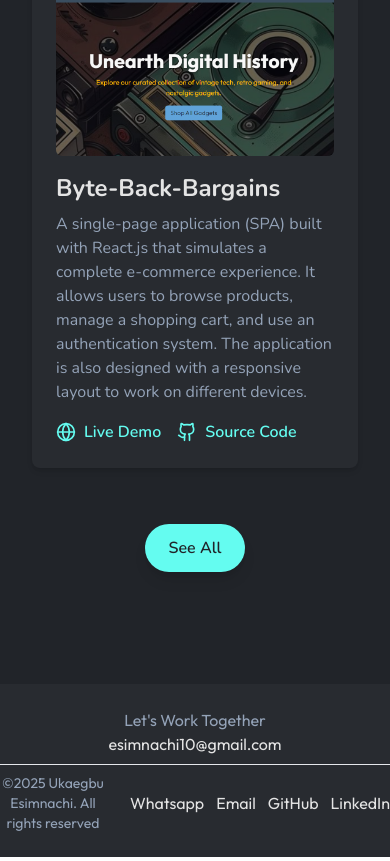
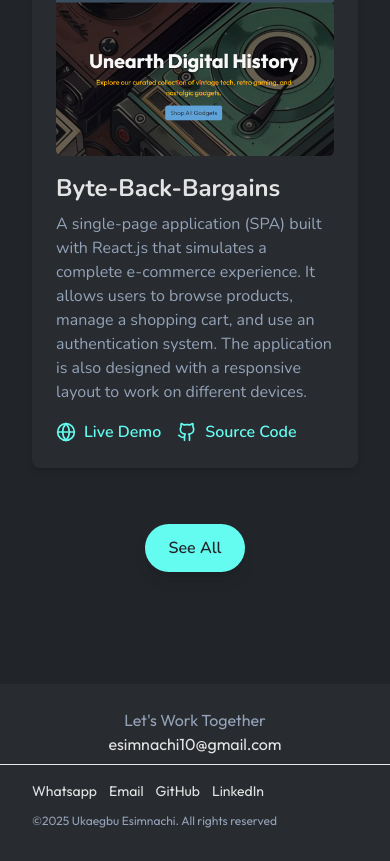
Before and after one commit to Arnold-A-ex/Portfolio, a React (Vite) app: page / in a window 390 px wide. Shown: the part 4282-5143 px from the top of the page. Built offline with nearby package versions, Linux system fonts and the light colour scheme.

Commit message:
footer adjustments

```diff
--- a/src/components/Footer.tsx
+++ b/src/components/Footer.tsx
@@ -8,14 +8,15 @@ const Footer = () => {
                 <p className="text-secondary ">Let's Work Together</p>
                 <span>esimnachi10@gmail.com</span>
                 <hr className="text-secondary"/>
-                <div className="flex justify-between items-center space-x-6">
-                    <p className="text-sm text-secondary">  &copy;{ currentYear } Ukaegbu Esimnachi. All rights reserved</p>
-                    <div className="flex gap-x-3">
+                <div className="md:flex justify-between items-center space-x-6 p-2">
+                    <p className="text-sm text-secondary hidden md:block">  &copy;{ currentYear } Ukaegbu Esimnachi. All rights reserved</p>
+                    <div className="flex gap-x-3 text-sm">
                         <a href="https://wa.me/2349124991793?text=Hello%20I%20saw%20your%20portfolio%20and%20want%20to%20connect" className="hover:text-accent">Whatsapp</a>
                         <a href="mailto:esimnachi10@gmail.com" className="hover:text-accent">Email</a>
                         <a href="https://github.com/Arnold-A-ex" target="_blank" className="hover:text-accent">GitHub</a>
                         <a href="https://linkedin.com/in/esimnachi-ukaegbu-aa090524b?utm_source=share&utm_campaign=share_via&utm_content=profile" target="_blank" className="hover:text-accent" >LinkedIn</a>
                     </div>
+                    <p className="text-xs text-secondary md:hidden text-left mt-3">  &copy;{ currentYear } Ukaegbu Esimnachi. All rights reserved</p>
                 </div>
             </div>
         </footer>
```
